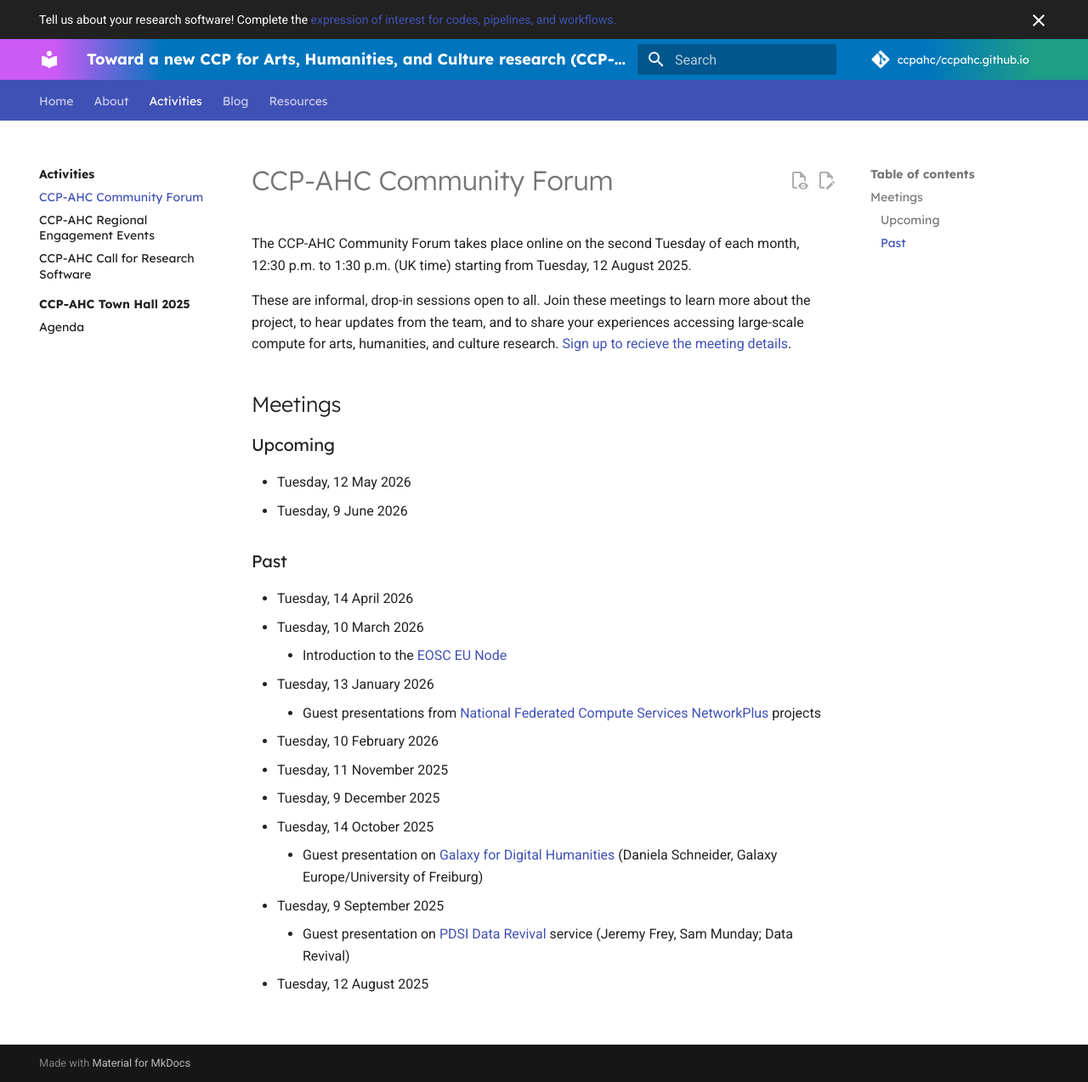
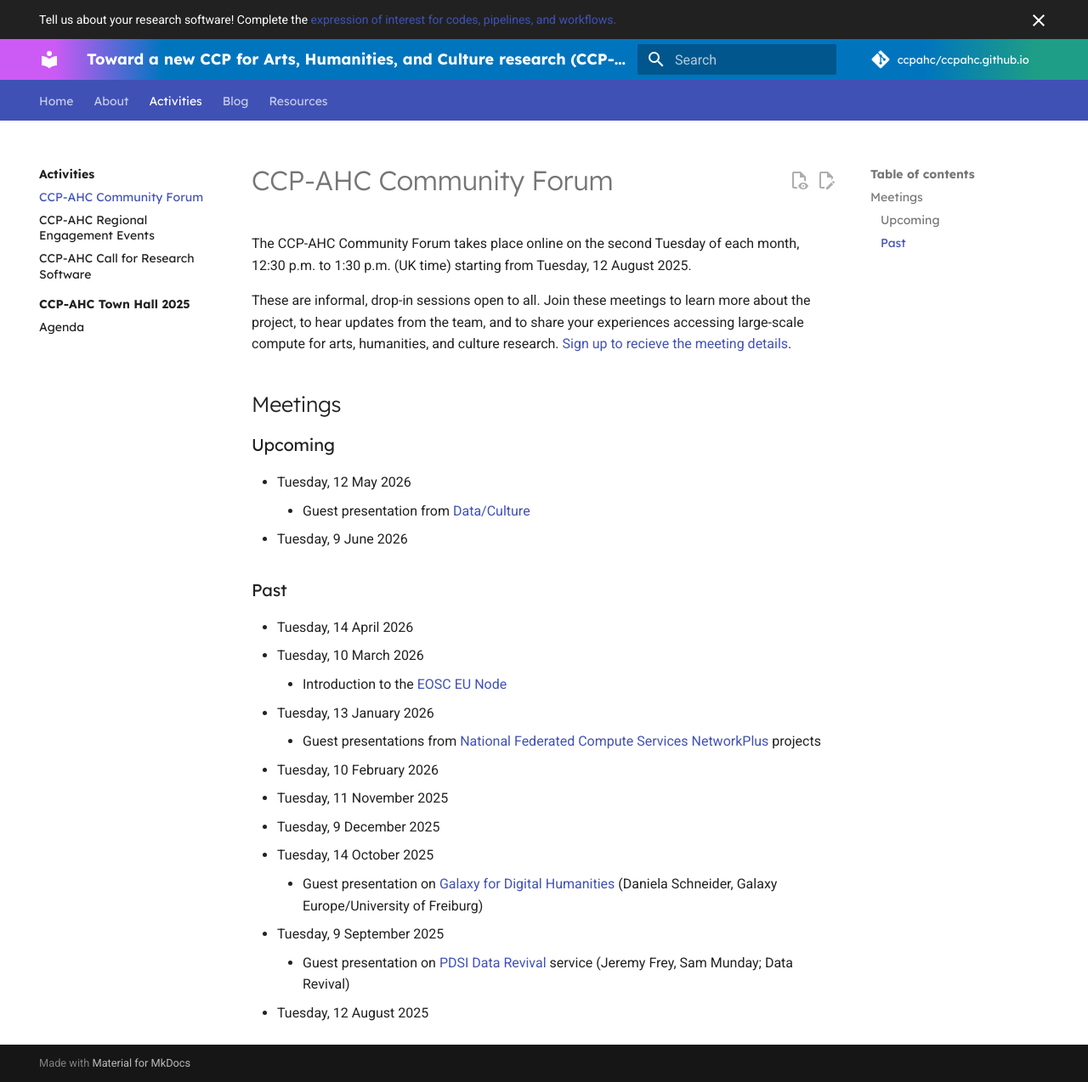
Before and after one commit to ccpahc/ccpahc.github.io, an MkDocs documentation site: the page built from docs/activities/community-forum.md, in a window 1280 px wide and 1274 px high. Shown: the whole window at 85% size. Built offline with MkDocs 1.6.1 and Material for MkDocs 9.7.7, drawn with Linux system fonts in a browser that asks for light colours; comment, search, counter and statistics services are not loaded.

Commit message:
Add guest presentation to upcoming community forum
Added a guest presentation from Data/Culture to the upcoming events.

```diff
--- a/docs/activities/community-forum.md
+++ b/docs/activities/community-forum.md
@@ -7,6 +7,7 @@ These are informal, drop-in sessions open to all. Join these meetings to learn m
 ### Upcoming
 
 - Tuesday, 12 May 2026
+    - Guest presentation from [Data/Culture](https://gtr.ukri.org/projects?ref=AH%2FU000019%2F1)
 - Tuesday, 9 June 2026
 
 ### Past
```
